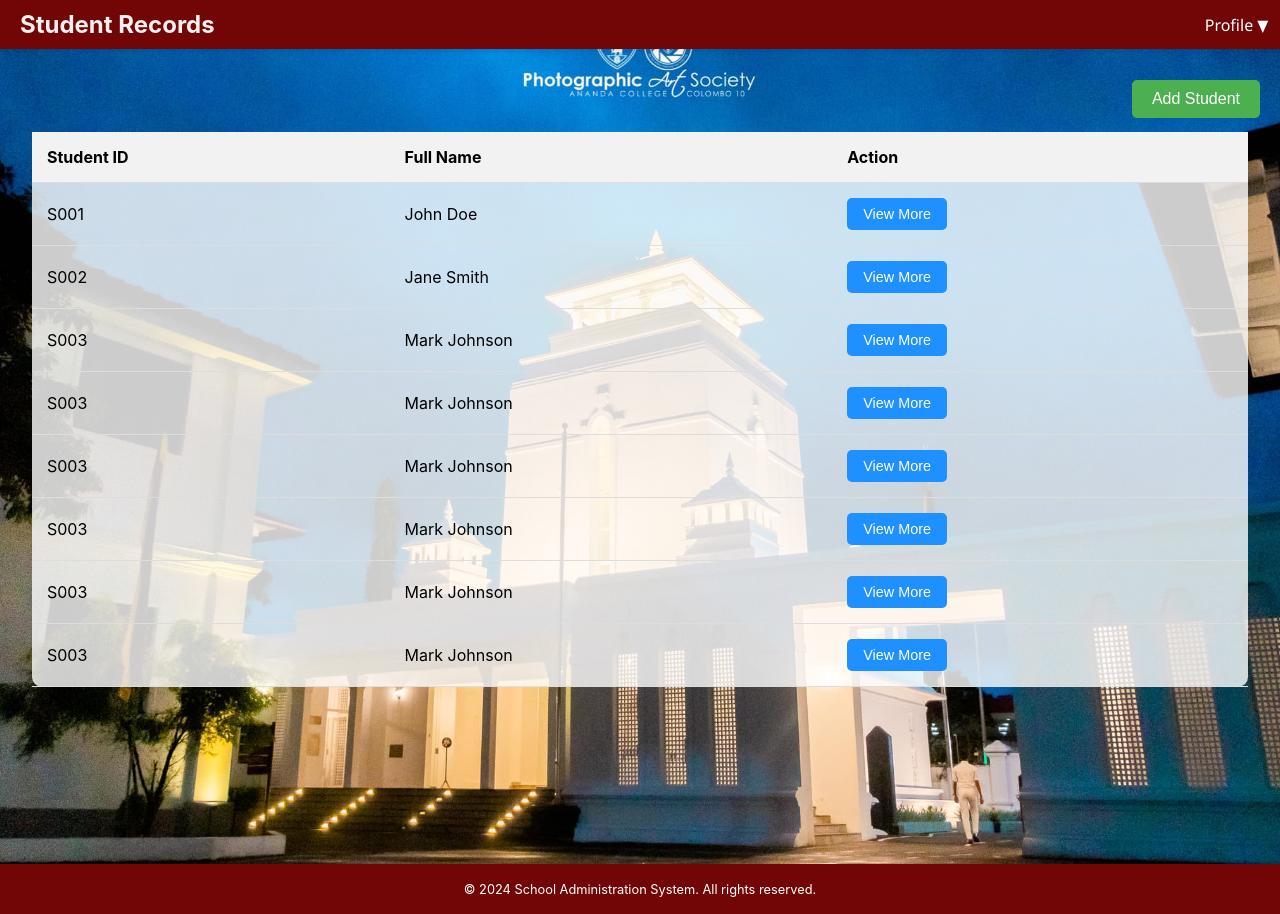
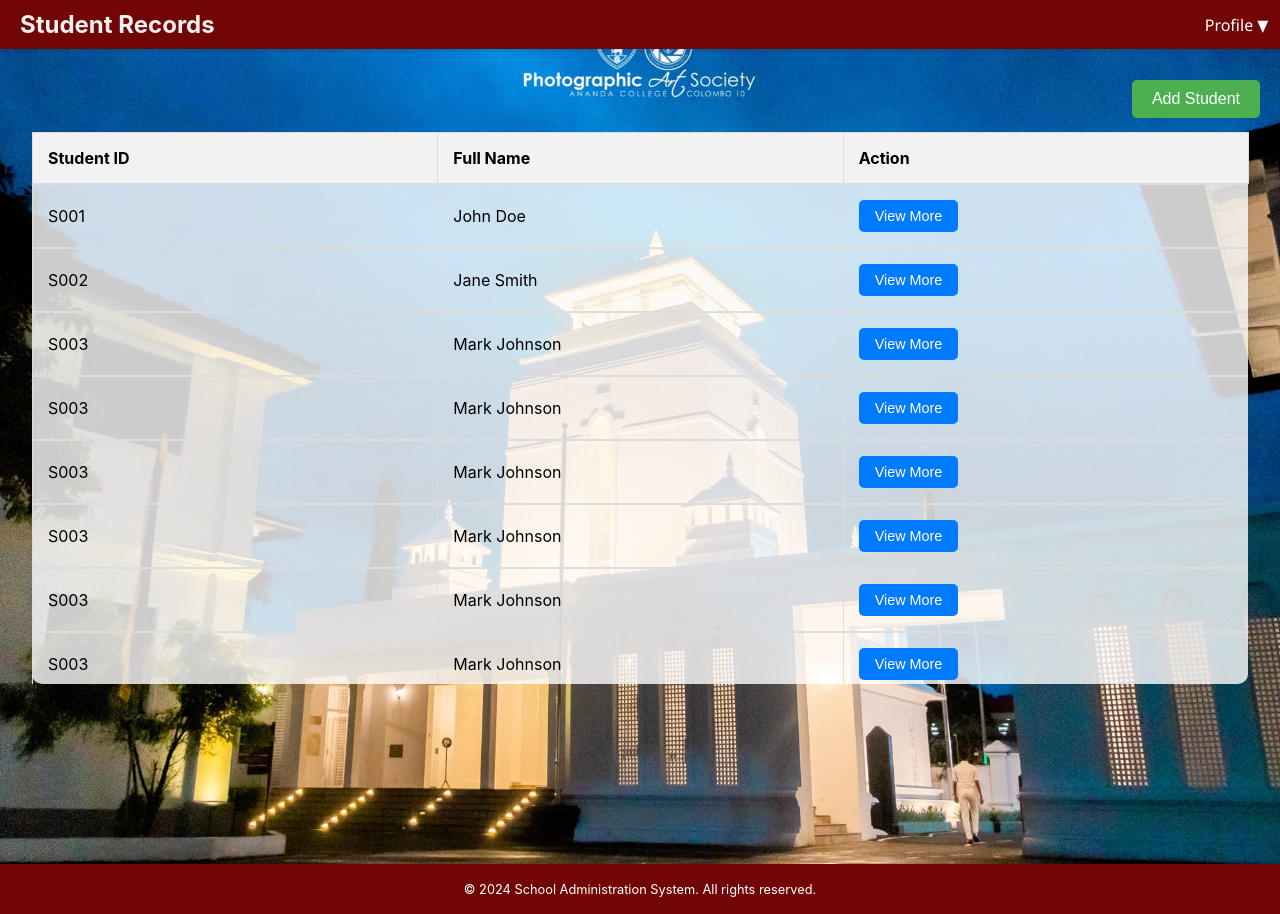
Before and after one commit to Ishara-Vithanage/React-.Net-Learning, a React (Create React App) app: page /student-records in a window 1280 px wide. Built offline with nearby package versions, Linux system fonts and the light colour scheme.

Commit message:
Student records updated

```diff
--- /dev/null
+++ b/src/component/SearchBar.jsx
@@ -0,0 +1,34 @@
+import React, { useState } from "react";
+
+const SearchBar = ({ onSearch }) => {
+  const [searchTerm, setSearchTerm] = useState("");
+
+  // Handle input change
+  const handleInputChange = (e) => {
+    setSearchTerm(e.target.value);
+    if (onSearch) {
+      onSearch(e.target.value); // Pass the search term to the parent component or handle it here
+    }
+  };
+
+  return (
+    <div style={{ margin: "20px" }}>
+      <input
+        type="text"
+        placeholder="Search..."
+        value={searchTerm}
+        onChange={handleInputChange}
+        style={{
+          padding: "10px",
+          width: "100%",
+          maxWidth: "400px",
+          border: "1px solid #ccc",
+          borderRadius: "4px",
+          marginBottom: "0",
+        }}
+      />
+    </div>
+  );
+};
+
+export default SearchBar;
--- a/src/pages/StudentRecords.jsx
+++ b/src/pages/StudentRecords.jsx
@@ -2,6 +2,7 @@ import React from 'react';
 import styles from './styles/StudentRecords.module.css'; // Import the CSS for styling
 import Header from '../component/Header';
 import Footer from '../component/Footer';
+import SearchBar from '../component/SearchBar';
 
 const StudentRecords = () => {
     // Sample student data
@@ -32,7 +33,7 @@ const StudentRecords = () => {
                             <th>Action</th>
                         </tr>
                     </thead>
-                    <tbody>
+                    <tbody className={styles.scrollable_tbody}>
                         {students.map((student) => (
                             <tr key={student.id}>
                                 <td>{student.id}</td>
--- a/src/pages/styles/StudentRecords.module.css
+++ b/src/pages/styles/StudentRecords.module.css
@@ -42,12 +42,36 @@
     border-radius: 10px;
 }
 
+.student_table thead {
+    background-color: #f5f5f5;
+  }
+
 .student_table th,
 .student_table td {
     padding: 15px;
     text-align: left;
     border-bottom: 1px solid #ddd;
+    border: 1px solid #ddd;
 }
+
+.student_table thead tr {
+    display: table;
+    width: 100%;
+    table-layout: fixed;
+  }
+
+.scrollable_tbody {
+    display: block;
+    max-height: 500px; /* Adjust height for 6 rows */
+    overflow-y: scroll;
+    overflow-x: hidden;
+  }
+
+.scrollable_tbody tr {
+    display: table;
+    width: 100%;
+    table-layout: fixed;
+  }
 
 .student_table th {
     background-color: #f2f2f2;
@@ -55,13 +79,13 @@
 }
 
 .student_table tr:hover {
-    background-color: #f1f1f1;
+    background-color: #b3b3b3;
 }
 
 /* View More Button */
 .view_more_btn {
     padding: 8px 16px;
-    background-color: #1e90ff;
+    background-color: #007bff;
     color: white;
     border: none;
     border-radius: 5px;
```
